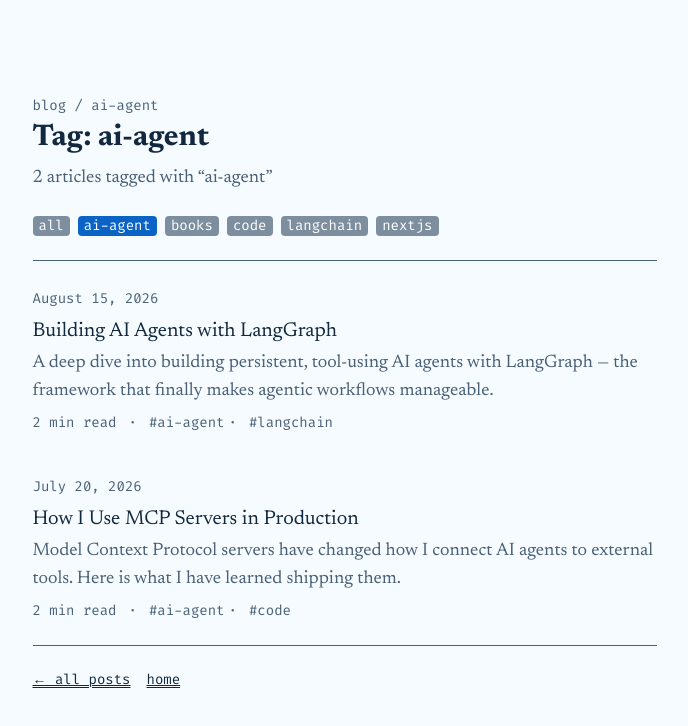
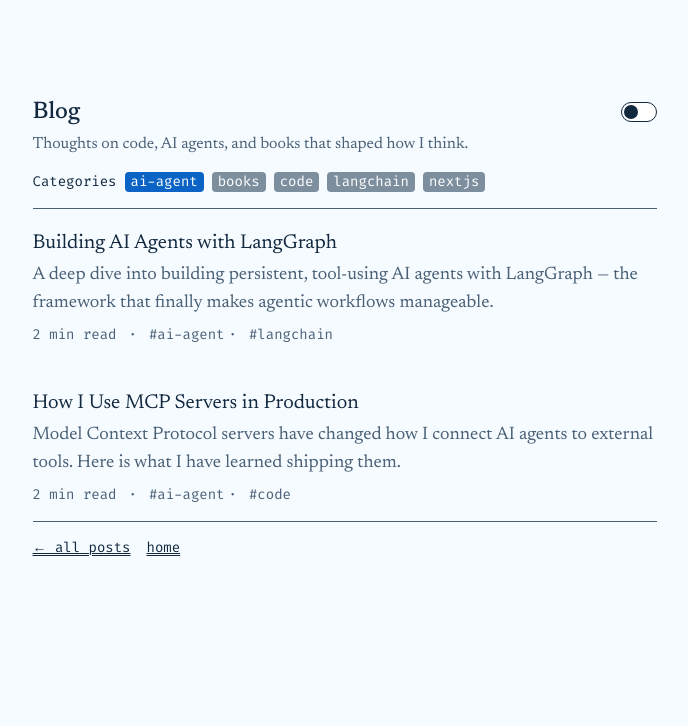
Before and after one commit to andrepg-dev/andrepg-portfolio, a Next.js app: page /blog/tags/ai-agent in a window 1280 px wide. Shown: the top 726 px of the page, without its empty margins (288-976 px from the left). Built offline with nearby package versions, Linux system fonts and the light colour scheme.

Commit message:
Redesign tag pages for consistency

```diff
--- a/src/app/blog/tags/[tag]/page.tsx
+++ b/src/app/blog/tags/[tag]/page.tsx
@@ -1,43 +1,35 @@
+import { getAllTags, getPostsByTag, getReadingTime } from '@/lib/posts'
 import Link from 'next/link'
-import {
-  getAllTags,
-  getPostsByTag,
-  formatDate,
-  getReadingTime,
-} from '@/lib/posts'
+import { ThemeToggle } from '../../../theme-toggle'
 
 export function generateStaticParams() {
   return getAllTags().map((tag) => ({ tag }))
 }
 
-export default async function TagPage({ params }: { params: Promise<{ tag: string }> }) {
+export default async function TagPage({
+  params,
+}: {
+  params: Promise<{ tag: string }>
+}) {
   const { tag } = await params
   const posts = getPostsByTag(tag)
   const tags = getAllTags()
 
   return (
     <main className='mx-auto w-full max-w-2xl px-6 py-24 text-lg'>
-      <div className='gap-6 flex flex-col'>
-        <div>
-          <p className='text-sm font-mono text-muted mb-1'>
-            <Link href='/blog' className='hover:text-accent transition-colors duration-300'>
-              blog
-            </Link>
-            {' / '}
-            {tag}
-          </p>
-          <h1 className='text-3xl font-bold mb-2'>Tag: {tag}</h1>
-          <p className='text-muted'>
-            {posts.length} {posts.length === 1 ? 'article' : 'articles'} tagged with &ldquo;{tag}&rdquo;
-          </p>
-        </div>
+      <div className='flex items-center justify-between'>
+        <h1 className='text-2xl font-medium'>Blog</h1>
+        <ThemeToggle />
+      </div>
 
+      <p className='text-muted text-base mt-1'>
+        Thoughts on code, AI agents, and books that shaped how I think.
+      </p>
+
+      <div className='gap-4 flex flex-col mt-4'>
         <nav className='flex flex-wrap items-center gap-2 text-sm font-mono'>
-          <Link
-            href='/blog'
-            className='px-1.5 rounded-sm bg-muted/70 text-white hover:bg-muted'
-          >
-            all
+          <Link href={'/blog'} className='hover:underline decoration-double'>
+            Categories
           </Link>
           {tags.map((t) => (
             <Link
@@ -59,9 +51,6 @@
         <div className='flex flex-col gap-10'>
           {posts.map((post) => (
             <article key={post.slug}>
-              <time className='text-sm text-muted font-mono'>
-                {formatDate(post.date)}
-              </time>
               <h2 className='text-xl mt-1'>
                 <Link
                   href={`/blog/${post.slug}`}
@@ -82,7 +71,9 @@
                     >
                       #{t}
                     </Link>
-                    {i < post.tags.length - 1 && <span className='ml-1'>·</span>}
+                    {i < post.tags.length - 1 && (
+                      <span className='ml-1'>·</span>
+                    )}
                   </span>
                 ))}
               </div>
@@ -97,10 +88,16 @@
         <hr className='text-muted' />
 
         <nav className='flex gap-4 text-sm font-mono'>
-          <Link href='/blog' className='underline decoration-double hover:text-accent'>
+          <Link
+            href='/blog'
+            className='underline decoration-double hover:text-accent'
+          >
             ← all posts
           </Link>
-          <Link href='/' className='underline decoration-double hover:text-accent'>
+          <Link
+            href='/'
+            className='underline decoration-double hover:text-accent'
+          >
             home
           </Link>
         </nav>
```
